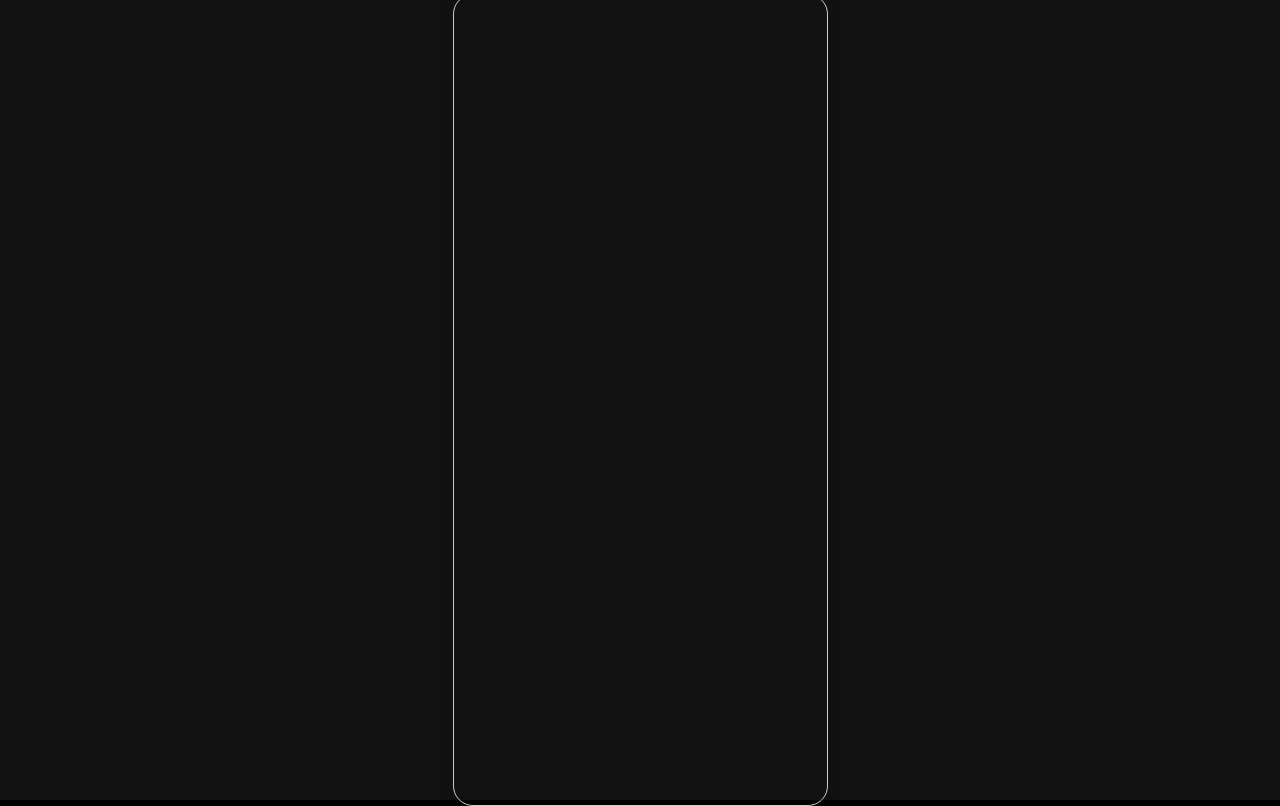
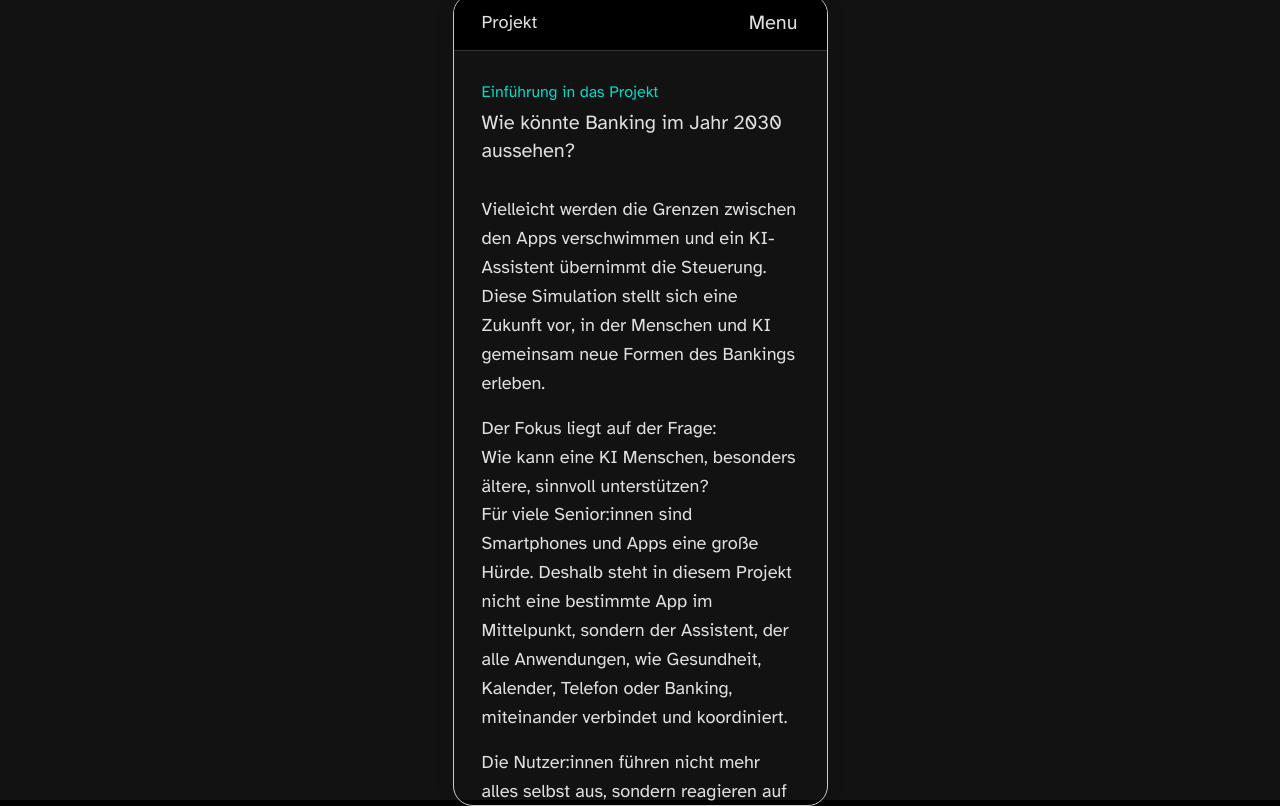
Before and after one commit to KIMMIHYE12/2030Future, a React (Vite) app: page /projekt in a window 1280 px wide. Before the commit this address had no page. Built offline with nearby package versions, Linux system fonts and the light colour scheme.

Commit message:
project page

```diff
--- a/src/App.jsx
+++ b/src/App.jsx
@@ -27,6 +27,8 @@ import SZ03_SC02 from "./pages/scenario3/SZ03_SC02";
 import SZ03_SC03 from "./pages/scenario3/SZ03_SC03";
 import SZ03_Ending1 from "./pages/scenario3/SZ03_Ending1";
 import SZ03_Ending2 from "./pages/scenario3/SZ03_Ending2";
+import Projekt from "./pages/Projekt";
+import Kontakt from "./pages/Kontakt";
 
 function App() {
   const [count, setCount] = useState(0);
@@ -38,6 +40,8 @@ function App() {
           <Routes>
             <Route path='/' element={<Intro />} />
             <Route path='/menu' element={<Menu />} />
+            <Route path='/projekt' element={<Projekt />} />
+            <Route path='/kontakt' element={<Kontakt />} />
             <Route path='/scenario1/sc01' element={<SC01 />} />
             <Route path='/scenario1/sc01/choices' element={<SC01_Choices />} />
             <Route path='/scenario1/sc02' element={<SC02 />} />
--- a/src/components/OffcanvasMenu.jsx
+++ b/src/components/OffcanvasMenu.jsx
@@ -1,7 +1,7 @@
 import Nav from "react-bootstrap/Nav";
 import Navbar from "react-bootstrap/Navbar";
-import NavDropdown from "react-bootstrap/NavDropdown";
 import Offcanvas from "react-bootstrap/Offcanvas";
+import { Link } from "react-router-dom";
 
 function OffcanvasMenu() {
   return (
@@ -15,29 +15,21 @@ function OffcanvasMenu() {
             id={`offcanvasNavbar-expand-${expand}`}
             aria-labelledby={`offcanvasNavbarLabel-expand-${expand}`}
             placement='end'
+            data-bs-theme='dark'
           >
             <Offcanvas.Header closeButton>
               <Offcanvas.Title id={`offcanvasNavbarLabel-expand-${expand}`}>
-                Offcanvas
+                Menu
               </Offcanvas.Title>
             </Offcanvas.Header>
             <Offcanvas.Body>
               <Nav className='justify-content-end flex-grow-1 pe-3'>
-                <Nav.Link href='#action1'>Home</Nav.Link>
-                <Nav.Link href='#action2'>Link</Nav.Link>
-                <NavDropdown
-                  title='Dropdown'
-                  id={`offcanvasNavbarDropdown-expand-${expand}`}
-                >
-                  <NavDropdown.Item href='#action3'>Action</NavDropdown.Item>
-                  <NavDropdown.Item href='#action4'>
-                    Another action
-                  </NavDropdown.Item>
-                  <NavDropdown.Divider />
-                  <NavDropdown.Item href='#action5'>
-                    Something else here
-                  </NavDropdown.Item>
-                </NavDropdown>
+                <Nav.Link as={Link} to='/projekt'>
+                  Projekt
+                </Nav.Link>
+                <Nav.Link as={Link} to='/kontakt'>
+                  Kontakt
+                </Nav.Link>
               </Nav>
             </Offcanvas.Body>
           </Navbar.Offcanvas>
--- /dev/null
+++ b/src/pages/Kontakt.jsx
@@ -0,0 +1,23 @@
+import React from "react";
+import { Container } from "react-bootstrap";
+import Header from "../components/Header";
+
+const Kontakt = () => {
+  return (
+    <div>
+      <Header title='Kontakt' />
+      <Container>
+        <div className='con_menu'>
+          <h3>sapiens0612@gmail.com</h3>
+          <h2>
+            Klaus hat gerade eine Benachrichtigung von KI-Assistent erhalten.
+            Worum könnte es gehen? Wählen Sie ein Thema aus, danach können Sie
+            das passende Szenario-Video starten.
+          </h2>
+        </div>
+      </Container>
+    </div>
+  );
+};
+
+export default Kontakt;
--- /dev/null
+++ b/src/pages/Projekt.jsx
@@ -0,0 +1,65 @@
+import React from "react";
+import { Container } from "react-bootstrap";
+import Header from "../components/Header";
+
+const Projekt = () => {
+  return (
+    <div>
+      <Header title='Projekt' />
+      <Container>
+        <div className='con_menu con_page'>
+          <h3>Einführung in das Projekt</h3>
+          <h2>Wie könnte Banking im Jahr 2030 aussehen?</h2>
+          <p>
+            Vielleicht werden die Grenzen zwischen den Apps verschwimmen und ein
+            KI-Assistent übernimmt die Steuerung. Diese Simulation stellt sich
+            eine Zukunft vor, in der Menschen und KI gemeinsam neue Formen des
+            Bankings erleben.
+          </p>
+          <p>
+            Der Fokus liegt auf der Frage: <br />
+            Wie kann eine KI Menschen, besonders ältere, sinnvoll unterstützen?
+            <br />
+            Für viele Senior:innen sind Smartphones und Apps eine große Hürde.
+            Deshalb steht in diesem Projekt nicht eine bestimmte App im
+            Mittelpunkt, sondern der Assistent, der alle Anwendungen, wie
+            Gesundheit, Kalender, Telefon oder Banking, miteinander verbindet
+            und koordiniert.
+          </p>
+          <p className='mb_2'>
+            Die Nutzer:innen führen nicht mehr alles selbst aus, sondern
+            reagieren auf Vorschläge der KI und treffen Entscheidungen mit deren
+            Hilfe. So entsteht eine natürlichere, menschlichere Interaktion mit
+            der Technologie.
+          </p>
+          <img
+            className='mb_2'
+            src='/images/img_project01.png'
+            alt='Zwei Porträtfotos von Klaus, einem 71-jährigen Mann mit grauem Haar und Bart. Auf dem ersten Bild lächelt er sanft, auf dem zweiten wirkt er ernst und nachdenklich. Die warmen Lichtverhältnisse vermitteln eine häusliche, vertraute Atmosphäre.'
+          />
+          <p>
+            Der Protagonist dieser Simulation ist Klaus, 71 Jahre alt, ein
+            ehemaliger technischer Zeichner. Er ist neugierig auf neue
+            Technologien, hat aber auch gewisse Unsicherheiten.
+            <br />
+            Wenn er den Nutzen erkennt, ist er offen für digitale Unterstützung
+            im Alltag.
+          </p>
+          <p>
+            Im gezeigten Video überweist Klaus mit Hilfe des KI-Assistenten
+            seiner Enkelin Anna Geld zum Geburtstag und sendet ihr eine
+            Nachricht, ganz ohne klassische App-Navigation.
+          </p>
+          <p>
+            Weitere Szenarien wie Reiseplanung oder Betrugsprävention sind
+            ebenfalls erlebbar. <br />
+            Diese Website lädt dazu ein, die mögliche Zukunft des Bankings
+            selbst zu entdecken.
+          </p>
+        </div>
+      </Container>
+    </div>
+  );
+};
+
+export default Projekt;
--- a/src/style.scss
+++ b/src/style.scss
@@ -10,6 +10,10 @@ h3 {
   font-family: "Atkinson Hyperlegible", sans-serif;
   font-weight: 400;
   font-style: normal;
+}
+
+.mb_2 {
+  margin-bottom: 2em;
 }
 
 header {
@@ -46,6 +50,21 @@ header {
     display: flex;
     flex-direction: column;
   }
+  &.con_menu {
+    overflow-y: scroll;
+    padding-bottom: 7em;
+    h2 {
+      margin-bottom: 1.5em;
+    }
+    p {
+      font-size: 1.13rem;
+      line-height: 1.6;
+      font-weight: 400;
+    }
+    img {
+      width: 100%;
+    }
+  }
 }
 
 button {
```
Also changed, not shown: public/images/img_project01.png (added).
